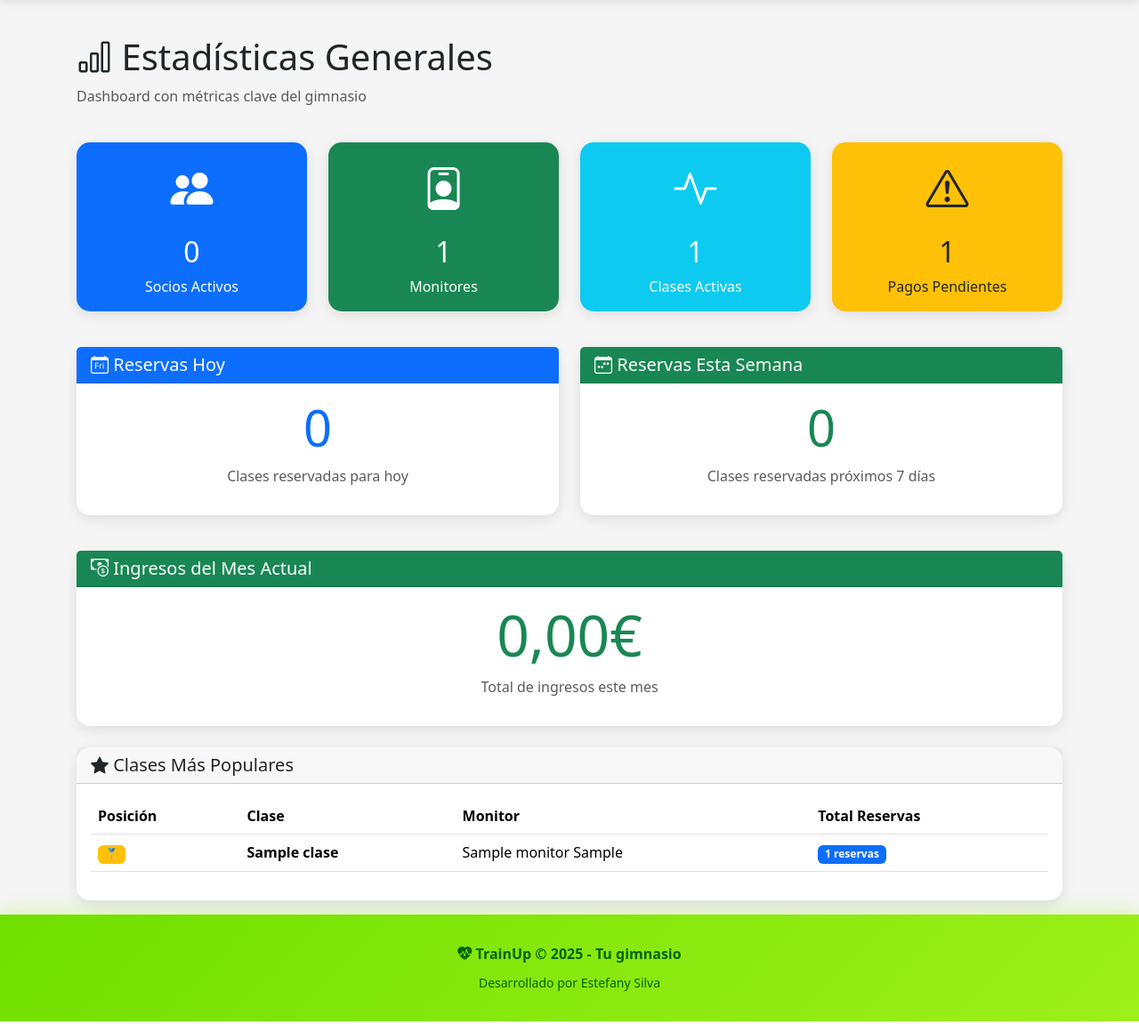
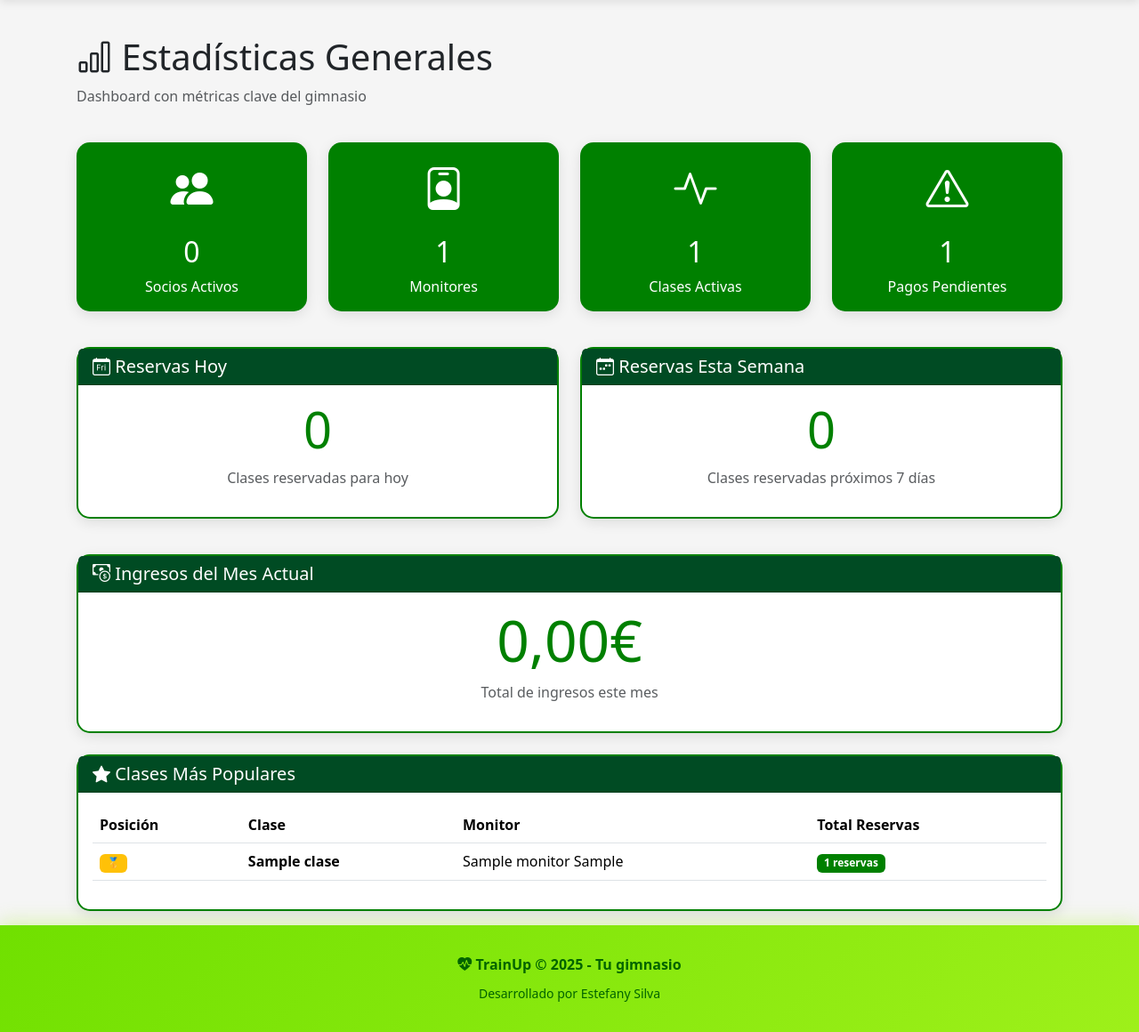
Before and after one commit to estefany89/TrainUp, a Django app: page /estadisticas/ in a window 1280 px wide. Shown: the part 96-1256 px from the top of the page at 89% size. Run offline with Django 5.2, Linux system fonts and the light colour scheme; a user stored in the database is signed in; tables that the repository leaves empty hold one stand-in row (values such as "Sample post").

Commit message:
Cambiando los estilos de colores

```diff
--- a/gimnasio_project/templates/gimnasio/estadisticas.html
+++ b/gimnasio_project/templates/gimnasio/estadisticas.html
@@ -13,7 +13,7 @@
 <!-- Estadísticas Principales -->
 <div class="row mb-4">
     <div class="col-md-3 mb-3">
-        <div class="card bg-primary text-white">
+        <div class="card" style="background-color: #008000; color: white;">
             <div class="card-body text-center">
                 <i class="bi bi-people-fill" style="font-size: 3rem;"></i>
                 <h2 class="mt-3">{{ total_socios }}</h2>
@@ -22,7 +22,7 @@
         </div>
     </div>
     <div class="col-md-3 mb-3">
-        <div class="card bg-success text-white">
+         <div class="card" style="background-color: #008000; color: white;">
             <div class="card-body text-center">
                 <i class="bi bi-person-badge" style="font-size: 3rem;"></i>
                 <h2 class="mt-3">{{ total_monitores }}</h2>
@@ -31,7 +31,7 @@
         </div>
     </div>
     <div class="col-md-3 mb-3">
-        <div class="card bg-info text-white">
+         <div class="card" style="background-color: #008000; color: white;">
             <div class="card-body text-center">
                 <i class="bi bi-activity" style="font-size: 3rem;"></i>
                 <h2 class="mt-3">{{ total_clases }}</h2>
@@ -40,7 +40,7 @@
         </div>
     </div>
     <div class="col-md-3 mb-3">
-        <div class="card bg-warning text-dark">
+        <div class="card" style="background-color: #008000; color: white;">
             <div class="card-body text-center">
                 <i class="bi bi-exclamation-triangle" style="font-size: 3rem;"></i>
                 <h2 class="mt-3">{{ pagos_pendientes }}</h2>
@@ -49,27 +49,29 @@
         </div>
     </div>
 </div>
-
 <!-- Reservas -->
 <div class="row mb-4">
+    <!-- Reservas Hoy -->
     <div class="col-md-6 mb-3">
-        <div class="card border-primary">
-            <div class="card-header bg-primary text-white">
+        <div class="card" style="border: 2px solid #008000;">
+            <div class="card-header text-white" style="background-color: #004B23;">
                 <h5 class="mb-0"><i class="bi bi-calendar-day"></i> Reservas Hoy</h5>
             </div>
             <div class="card-body text-center">
-                <h1 class="display-4 text-primary">{{ reservas_hoy }}</h1>
+                <h1 class="display-4" style="color: #008000;">{{ reservas_hoy }}</h1>
                 <p class="text-muted">Clases reservadas para hoy</p>
             </div>
         </div>
     </div>
+
+    <!-- Reservas Esta Semana -->
     <div class="col-md-6 mb-3">
-        <div class="card border-success">
-            <div class="card-header bg-success text-white">
+        <div class="card" style="border: 2px solid #008000;">
+            <div class="card-header text-white" style="background-color: #004B23;">
                 <h5 class="mb-0"><i class="bi bi-calendar-week"></i> Reservas Esta Semana</h5>
             </div>
             <div class="card-body text-center">
-                <h1 class="display-4 text-success">{{ reservas_semana }}</h1>
+                <h1 class="display-4" style="color: #008000;">{{ reservas_semana }}</h1>
                 <p class="text-muted">Clases reservadas próximos 7 días</p>
             </div>
         </div>
@@ -79,12 +81,12 @@
 <!-- Ingresos del Mes -->
 <div class="row mb-4">
     <div class="col-md-12">
-        <div class="card border-success">
-            <div class="card-header bg-success text-white">
+        <div class="card" style="border: 2px solid #008000;">
+            <div class="card-header text-white" style="background-color: #004B23;">
                 <h5 class="mb-0"><i class="bi bi-cash-coin"></i> Ingresos del Mes Actual</h5>
             </div>
             <div class="card-body text-center">
-                <h1 class="display-3 text-success">{{ ingresos_mes|floatformat:2 }}€</h1>
+                <h1 class="display-3" style="color: #008000;">{{ ingresos_mes|floatformat:2 }}€</h1>
                 <p class="text-muted">Total de ingresos este mes</p>
             </div>
         </div>
@@ -94,8 +96,8 @@
 <!-- Clases Más Populares -->
 <div class="row">
     <div class="col-12">
-        <div class="card">
-            <div class="card-header">
+        <div class="card" style="border: 2px solid #008000;">
+            <div class="card-header text-white" style="background-color: #004B23;">
                 <h5 class="mb-0"><i class="bi bi-star-fill"></i> Clases Más Populares</h5>
             </div>
             <div class="card-body">
@@ -125,7 +127,7 @@
                                 </td>
                                 <td><strong>{{ clase.nombre }}</strong></td>
                                 <td>{{ clase.monitor.nombre_completo|default:"Sin monitor" }}</td>
-                                <td><span class="badge bg-primary">{{ clase.num_reservas }} reservas</span></td>
+                                <td><span class="badge" style="background-color: #008000;">{{ clase.num_reservas }} reservas</span></td>
                             </tr>
                             {% empty %}
                             <tr>
--- a/gimnasio_project/templates/gimnasio/mis_pagos.html
+++ b/gimnasio_project/templates/gimnasio/mis_pagos.html
@@ -12,10 +12,11 @@
 
 <!-- Resumen -->
 {% if total_pendiente > 0 %}
-<div class="alert alert-warning">
+<div class="alert alert-warning" style="background-color: #9EF01A; color: black; border-color: #9EF01A;">
     <h5><i class="bi bi-exclamation-triangle"></i> Tienes pagos pendientes</h5>
     <p class="mb-0">Total pendiente: <strong>{{ total_pendiente|floatformat:2 }}€</strong></p>
 </div>
+
 {% else %}
 <div class="alert alert-success">
     <i class="bi bi-check-circle"></i> ¡Estás al día con tus pagos!
```
Also changed, not shown: gimnasio_project/templates/gimnasio/clases_reservadas_admin.html (+10 -3 lines), gimnasio_project/templates/gimnasio/gestion_pagos.html (+8 -3 lines), gimnasio_project/templates/gimnasio/listado_clases.html (+26 -13 lines), gimnasio_project/templates/gimnasio/mis_clases_monitor.html (+9 -7 lines), gimnasio_project/templates/gimnasio/socios_apuntados.html (+7 -8 lines).
